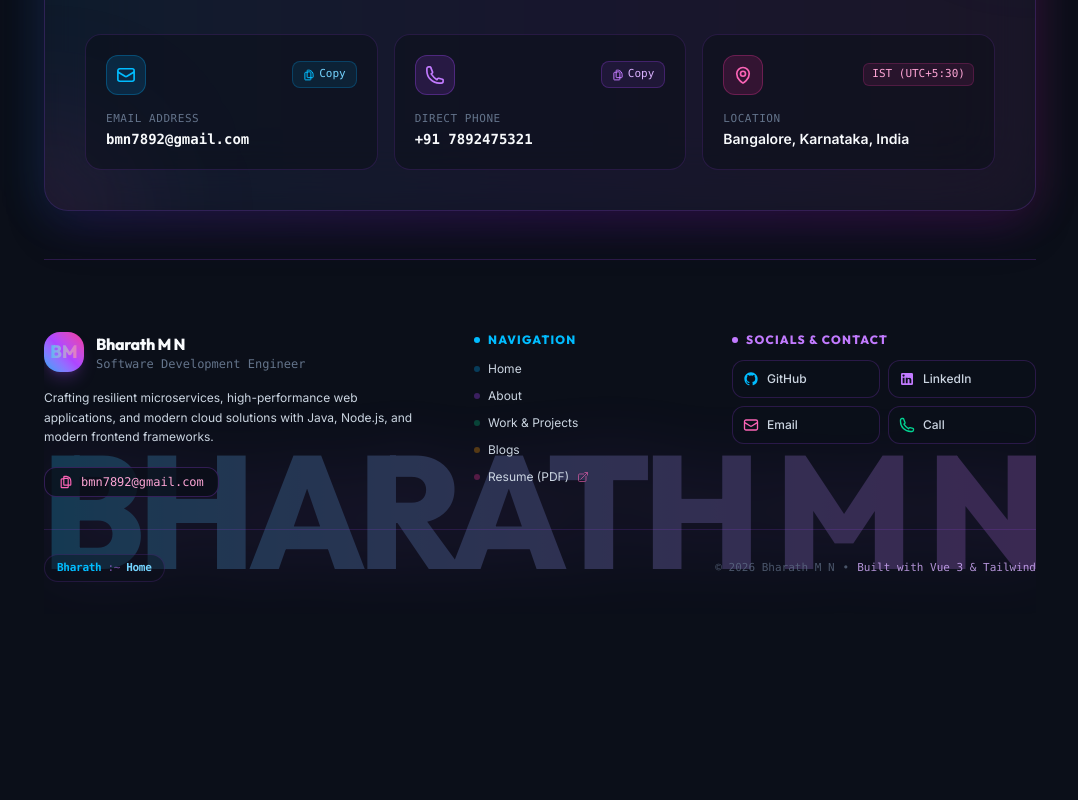
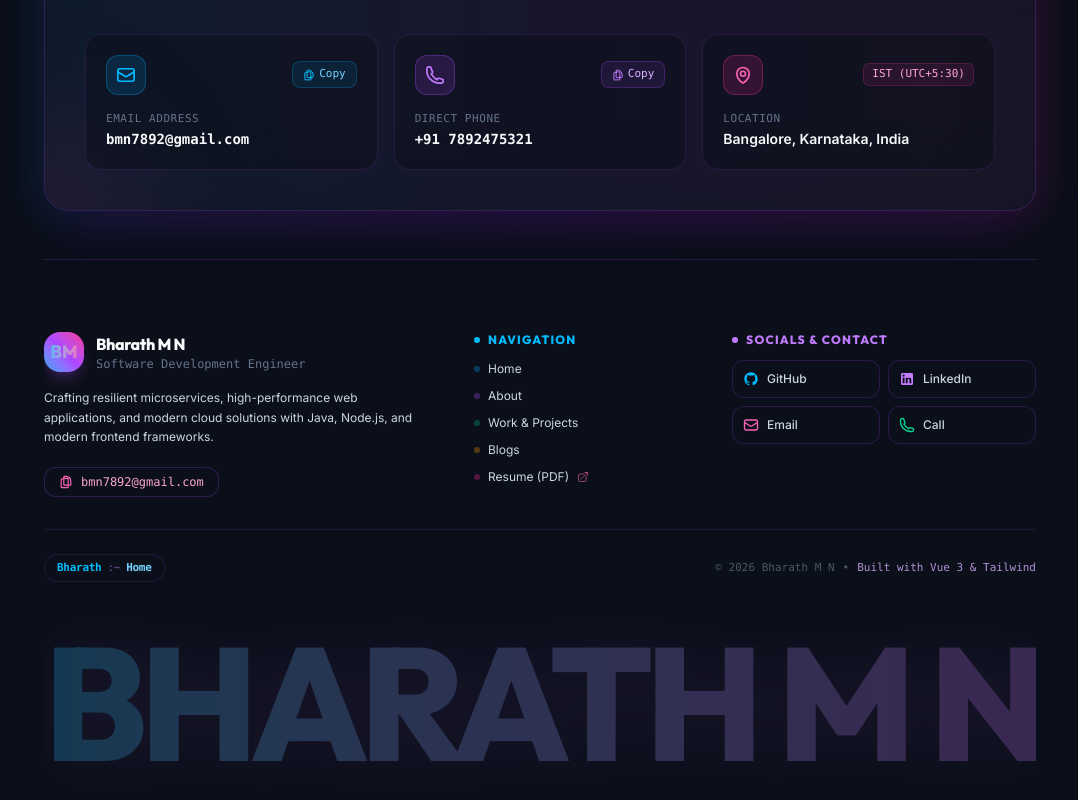
Before and after one commit to bmn789/portfolio, a Vue app: page / in a window 1280 px wide. Shown: the part 4385-5185 px from the top of the page, without its empty margins (100-1178 px from the left). Before the commit the page ends 5031 px from the top, so only its background shows below. Built offline with nearby package versions, Linux system fonts and the light colour scheme.

Commit message:
Refactor footer layout: remove redundant styles and reposition watermark

```diff
--- a/src/App.vue
+++ b/src/App.vue
@@ -18,7 +18,7 @@ import Footer from '@/components/Footer.vue';
     <Header />
 
     <!-- Main Container -->
-    <main class="w-full max-w-5xl px-4 pt-20 sm:pt-24 pb-8 flex-1 flex flex-col justify-start z-10 relative">
+    <main class="w-full max-w-5xl px-4 pt-20 sm:pt-24 flex-1 flex flex-col justify-start z-10 relative">
       <router-view v-slot="{ Component }">
         <transition name="fade" mode="out-in">
           <component :is="Component" />
--- a/src/components/Footer.vue
+++ b/src/components/Footer.vue
@@ -67,14 +67,9 @@ const copyEmail = () => {
     <ContactCard />
 
     <!-- Main Footer Container (Plain integrated layout without card container) -->
-    <footer class="mt-12 pt-10 pb-8 border-t border-purple-500/20 relative z-10 w-full overflow-hidden group/footer">
+    <footer class="mt-12 pt-10 border-t border-purple-500/20 relative z-10 w-full overflow-hidden group/footer">
 
-      <!-- Background Ambient Typography Watermark (Visible on mobile & desktop) -->
-      <div class="absolute -bottom-2 sm:-bottom-4 left-1/2 -translate-x-1/2 select-none pointer-events-none opacity-20 sm:opacity-25 group-hover/footer:opacity-35 transition-all duration-700 whitespace-nowrap z-0">
-        <span class="font-display font-black text-[54px] min-[400px]:text-[68px] sm:text-[120px] lg:text-[160px] tracking-tighter text-transparent bg-clip-text bg-gradient-to-r from-sky-400 via-purple-400 to-pink-500 uppercase drop-shadow-[0_0_35px_rgba(168,85,247,0.4)] animate-gradient-text">
-          BHARATH M N
-        </span>
-      </div>
+
 
       <!-- Main Columns Grid -->
       <div class="grid grid-cols-1 md:grid-cols-12 gap-8 lg:gap-10 py-8 border-b border-purple-500/15 relative z-10">
@@ -244,6 +239,13 @@ const copyEmail = () => {
         </div>
       </div>
 
+        <!-- Background Ambient Typography Watermark (Visible on mobile & desktop) -->
+      <div class="select-none pointer-events-none opacity-20 sm:opacity-25 group-hover/footer:opacity-35 transition-all duration-700 whitespace-nowrap z-0">
+        <span class="font-display font-black text-[54px] min-[400px]:text-[68px] sm:text-[120px] lg:text-[160px] tracking-tighter text-transparent bg-clip-text bg-gradient-to-r from-sky-400 via-purple-400 to-pink-500 uppercase drop-shadow-[0_0_35px_rgba(168,85,247,0.4)] animate-gradient-text">
+          BHARATH M N
+        </span>
+      </div>
+
     </footer>
   </div>
 </template>
```
